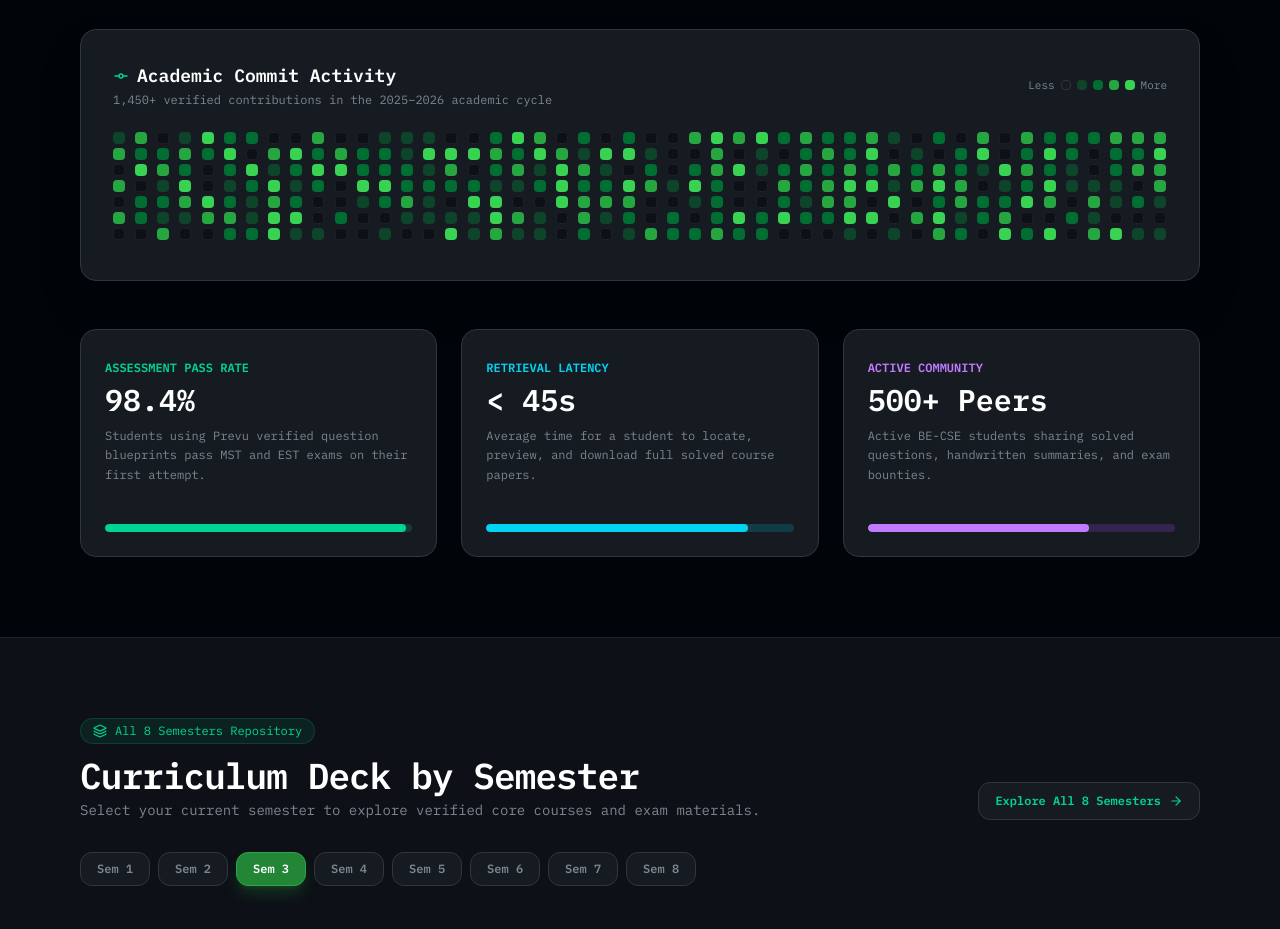
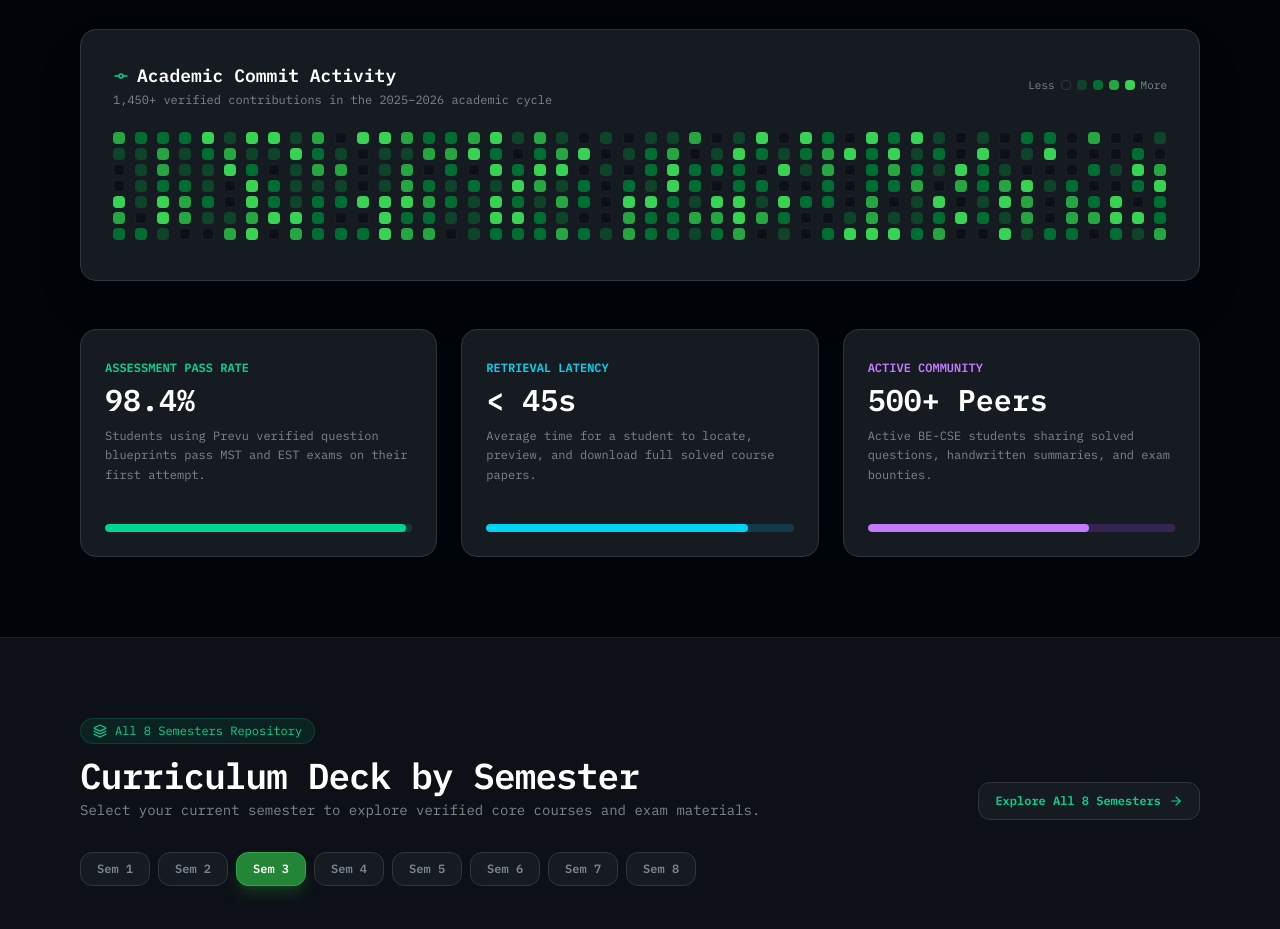
Before and after one commit to heysudhuu/prevu, a Next.js app: page / in a window 1280 px wide. Shown: the part 2240-3169 px from the top of the page. Built offline with nearby package versions, Linux system fonts and the light colour scheme; no server answers; the database is empty.

Commit message:
fix(ssr): make contribution heatmap grid deterministic to eliminate hydration mismatch

```diff
--- a/src/components/LandingPageContent.tsx
+++ b/src/components/LandingPageContent.tsx
@@ -234,14 +234,16 @@ export default function LandingPageContent() {
     setTimeout(() => setMascotBubble(null), 3500)
   }
 
-  // 48 columns x 7 days GitHub Contribution Grid
+  // 48 columns x 7 days Deterministic GitHub Contribution Grid (Zero Hydration Mismatch)
   const contributionGrid = useMemo(() => {
     const grid: number[][] = []
     for (let c = 0; c < 48; c++) {
       const col: number[] = []
       for (let r = 0; r < 7; r++) {
-        const rand = Math.random()
-        const level = rand > 0.85 ? 4 : rand > 0.65 ? 3 : rand > 0.4 ? 2 : rand > 0.2 ? 1 : 0
+        // Deterministic pseudo-random seed based on fixed (c, r) coordinates
+        const hash = Math.sin(c * 7 + r + 42) * 10000
+        const rand = hash - Math.floor(hash)
+        const level = rand > 0.82 ? 4 : rand > 0.62 ? 3 : rand > 0.38 ? 2 : rand > 0.18 ? 1 : 0
         col.push(level)
       }
       grid.push(col)
```
Also changed, not shown: src/components/search/GlobalCommandPalette.tsx (line endings or trailing spaces), src/components/terminal/InteractiveTerminalConsole.tsx (line endings or trailing spaces).
